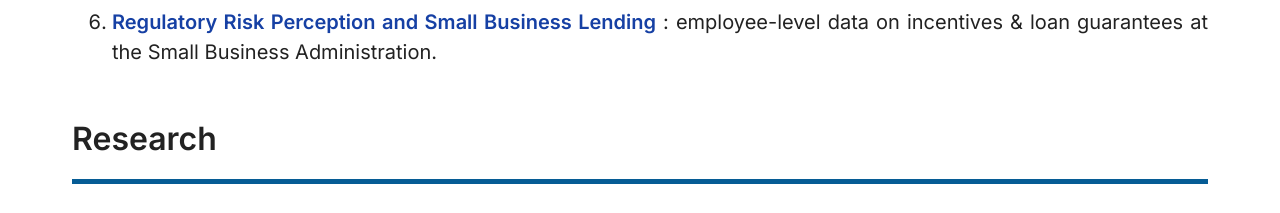
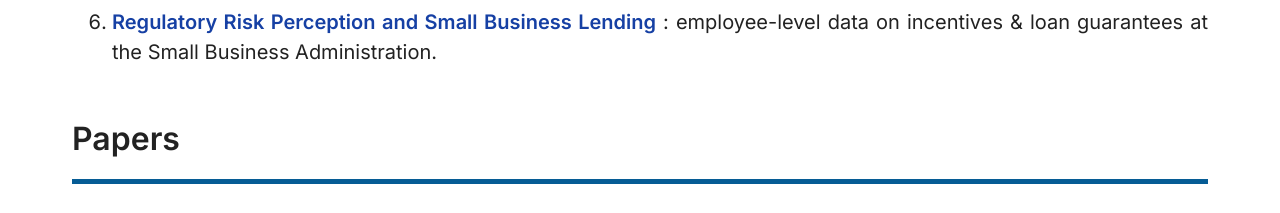
Before and after one commit to yoskekalm/yoskekalm.github.io, a plain HTML site: page index.html in a window 1280 px wide. Shown: the part 3240-3453 px from the top of the page. Drawn offline with Linux system fonts and the light colour scheme.

Commit message:
Update index.html

```diff
--- a/index.html
+++ b/index.html
@@ -160,7 +160,7 @@
 
       <!-- PAPERS SECTION ------------------------------------------------------>
     <section id="papers" class="section-block">
-      <h1 class="section-title">Research</h1>
+      <h1 class="section-title">Papers</h1>
       <div class="section-divider"></div>
 
       <!-- Example published/forthcoming paper -->
```
